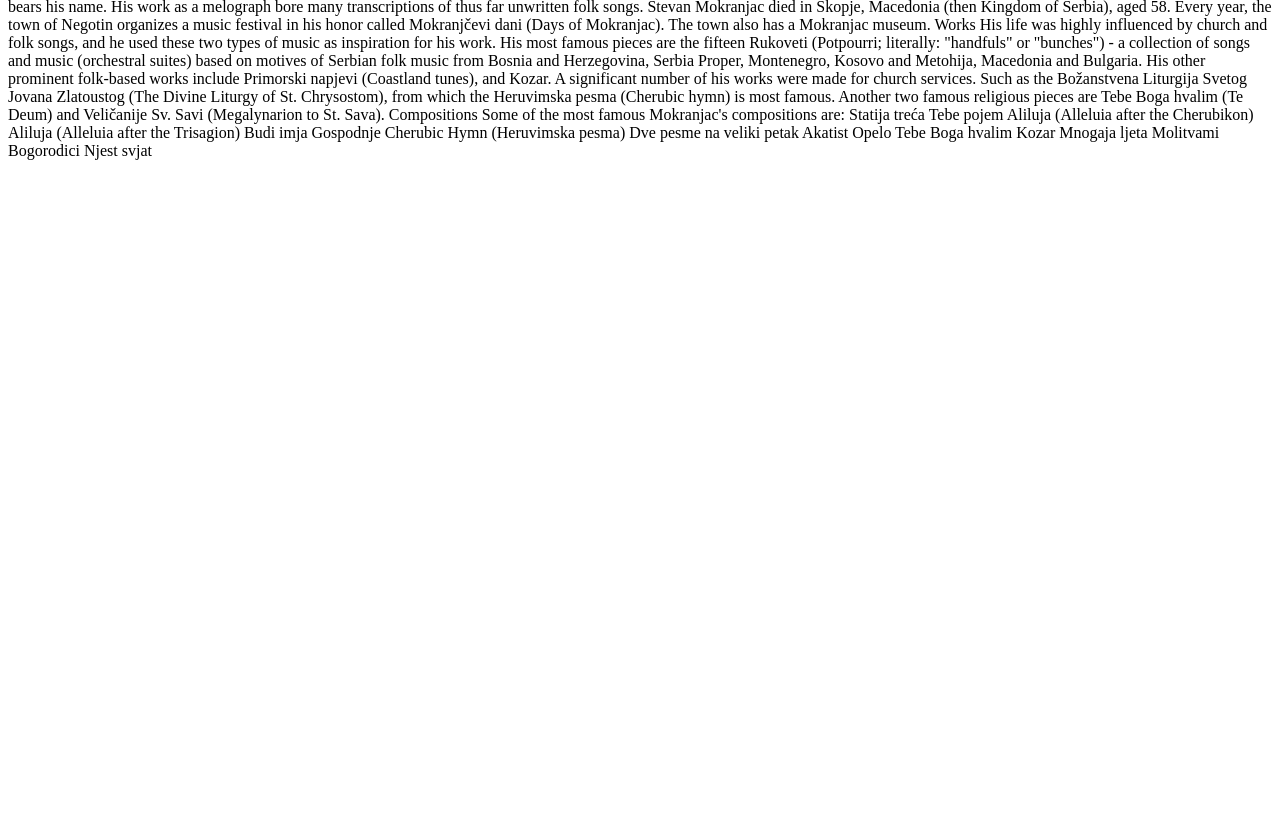
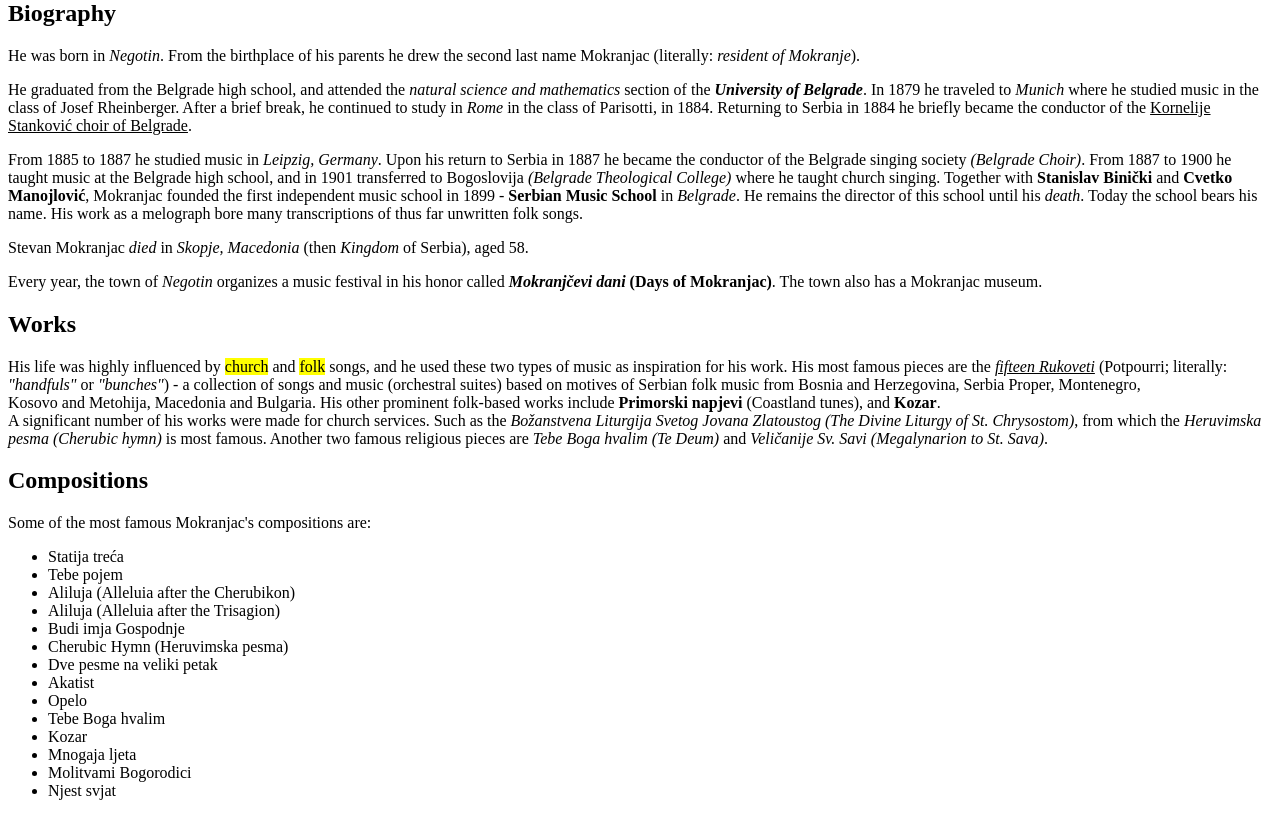
Before and after one commit to predrag-m/Stevan-Mokranjac, a plain HTML site: page index.html in a window 1280 px wide. Shown: the part 136-952 px from the top of the page. Before the commit the page ends 800 px from the top, so only its background shows below. Drawn offline with Linux system fonts and the light colour scheme.

Commit message:
Završen index.html fajl.

```diff
--- a/index.html
+++ b/index.html
@@ -7,64 +7,69 @@
 </head>
 
 <body>
-    Stevan Stojanović Mokranjac
+    <h1>Stevan Stojanović Mokranjac</h1>
 
-    Stevan Stojanović Mokranjac (January 9, 1856–1914) was a Serbian composer and music educator. His work was essential
-    in bringing the spirit of Valach Serbian unwritten folk poems into organized art.
+    <p><strong>Stevan Stojanović Mokranjac</strong> <em>(January 9, 1856–1914)</em> was a Serbian composer and music
+        educator. His work was essential in bringing the spirit of Valach&nbsp;Serbian unwritten folk poems into organized art.
+    </p>
 
-    Biography
+    <h2>Biography</h2>
 
-    He was born in Negotin. From the birthplace of his parents he drew the second last name Mokranjac (literally:
-    resident of Mokranje).
+    <p>He was born in <i>Negotin</i>. From the birthplace of his parents he drew the second last name Mokranjac
+        (literally: <i>resident of Mokranje</i>).</p>
 
-    He graduated from the Belgrade high school, and attended the natural science and mathematics section of the
-    University of Belgrade. In 1879 he traveled to Munich where he studied music in the class of Josef Rheinberger.
-    After a brief break, he continued to study in Rome in the class of Parisotti, in 1884. Returning to Serbia in 1884
-    he briefly became the conductor of the Kornelije Stanković choir of Belgrade.
+    <p>He graduated from the Belgrade high school, and attended the <i>natural science and mathematics</i> section of
+        the <em><b>University of Belgrade</b></em>. In 1879 he traveled to <i>Munich</i> where he studied music in the class
+        of Josef&nbsp;Rheinberger. After a brief break, he continued to study in <i>Rome</i> in the class of Parisotti, in
+        1884. Returning to Serbia in 1884 he briefly became the conductor of the <ins>Kornelije Stanković choir of
+        Belgrade</ins>.</p>
 
-    From 1885 to 1887 he studied music in Leipzig, Germany. Upon his return to Serbia in 1887 he became the conductor of
-    the Belgrade singing society (Belgrade Choir). From 1887 to 1900 he taught music at the Belgrade high school, and in
-    1901 transferred to Bogoslovija (Belgrade Theological College) where he taught church singing. Together with
-    Stanislav Binički and Cvetko Manojlović, Mokranjac founded the first independent music school in 1899 - Serbian
-    Music School in Belgrade. He remains the director of this school until his death. Today the school bears his name.
-    His work as a melograph bore many transcriptions of thus far unwritten folk songs.
+    <p>From 1885 to 1887 he studied music in <i>Leipzig, Germany</i>. Upon his return to Serbia in 1887 he became the
+        conductor of the Belgrade singing society <em>(Belgrade Choir)</em>. From 1887 to 1900 he taught music at the Belgrade
+        high school, and in 1901 transferred to Bogoslovija <em>(Belgrade Theological College)</em> where he taught church
+        singing. Together with <b>Stanislav Binički</b> and <b>Cvetko Manojlović</b>, Mokranjac founded the first independent
+        music school in 1899 - <strong>Serbian Music School</strong> in <i>Belgrade</i>. He remains the director of this school
+        until his <i>death</i>. Today the school bears his name. His work as a melograph bore many transcriptions of thus far
+        unwritten folk songs.</p>
 
-    Stevan Mokranjac died in Skopje, Macedonia (then Kingdom of Serbia), aged 58.
+    <p>Stevan Mokranjac <em>died</em> in <i>Skopje, Macedonia</i> (then <i>Kingdom</i> of Serbia), aged 58.</p>
 
-    Every year, the town of Negotin organizes a music festival in his honor called Mokranjčevi dani (Days of Mokranjac).
-    The town also has a Mokranjac museum.
+    <p>Every year, the town of <em>Negotin</em> organizes a music festival in his honor called <strong><i>Mokranjčevi
+        dani</i></strong> <b>(Days of Mokranjac)</b>. The town also has a Mokranjac museum.</p>
 
-    Works
+    <h2>Works</h2>
 
-    His life was highly influenced by church and folk songs, and he used these two types of music as inspiration for his
-    work. His most famous pieces are the fifteen Rukoveti (Potpourri; literally: "handfuls" or "bunches") - a collection
-    of songs and music (orchestral suites) based on motives of Serbian folk music from Bosnia and Herzegovina, Serbia
-    Proper, Montenegro, Kosovo and Metohija, Macedonia and Bulgaria. His other prominent folk-based works include
-    Primorski napjevi (Coastland tunes), and Kozar.
+    <p>His life was highly influenced by <mark>church</mark> and <mark>folk</mark> songs, and he used these two types of
+        music as inspiration for his work. His most famous pieces are the <ins><em>fifteen Rukoveti</em></ins>
+        (Potpourri; literally: <i>"handfuls"</i> or <i>"bunches"</i>) - a collection of songs and music (orchestral suites)
+        based on motives of Serbian folk music from Bosnia&nbsp;and&nbsp;Herzegovina, Serbia Proper, Montenegro,
+        Kosovo&nbsp;and&nbsp;Metohija, Macedonia and Bulgaria. His other prominent folk-based works include <strong>Primorski
+        napjevi</strong> (Coastland tunes), and <strong>Kozar</strong>.<br>
+        A significant number of his works were made for church services. Such as the <em>Božanstvena Liturgija Svetog Jovana
+        Zlatoustog</em> <i>(The Divine Liturgy of St. Chrysostom)</i>, from which the <em>Heruvimska pesma</em>
+        <i>(Cherubic hymn)</i> is most famous. Another two famous religious pieces are <em>Tebe Boga hvalim</em> <i>(Te Deum)</i>
+        and <em>Veličanije Sv. Savi</em> <i>(Megalynarion to St. Sava)</i>.</p>
 
-    A significant number of his works were made for church services. Such as the Božanstvena Liturgija Svetog Jovana
-    Zlatoustog (The Divine Liturgy of St. Chrysostom), from which the Heruvimska pesma (Cherubic hymn) is most famous.
-    Another two famous religious pieces are Tebe Boga hvalim (Te Deum) and Veličanije Sv. Savi (Megalynarion to St.
-    Sava).
+    <h2>Compositions</h2>
 
-    Compositions
+    <p>Some of the most famous Mokranjac's compositions are:</p>
 
-    Some of the most famous Mokranjac's compositions are:
-
-    Statija treća
-    Tebe pojem
-    Aliluja (Alleluia after the Cherubikon)
-    Aliluja (Alleluia after the Trisagion)
-    Budi imja Gospodnje
-    Cherubic Hymn (Heruvimska pesma)
-    Dve pesme na veliki petak
-    Akatist
-    Opelo
-    Tebe Boga hvalim
-    Kozar
-    Mnogaja ljeta
-    Molitvami Bogorodici
-    Njest svjat
+    <ul>
+        <li>Statija treća</li>
+        <li>Tebe pojem</li>
+        <li>Aliluja (Alleluia after the Cherubikon)</li>
+        <li>Aliluja (Alleluia after the Trisagion)</li>
+        <li>Budi imja Gospodnje</li>
+        <li>Cherubic Hymn (Heruvimska pesma)</li>
+        <li>Dve pesme na veliki petak</li>
+        <li>Akatist</li>
+        <li>Opelo</li>
+        <li>Tebe Boga hvalim</li>
+        <li>Kozar</li>
+        <li>Mnogaja ljeta</li>
+        <li>Molitvami Bogorodici</li>
+        <li>Njest svjat</li>
+    </ul>
 </body>
 
 </html>
```
